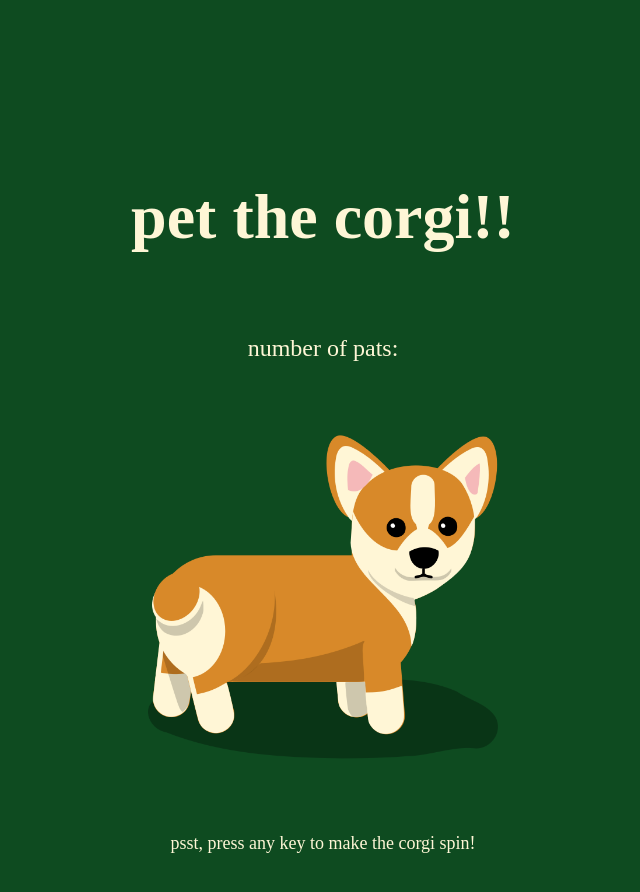
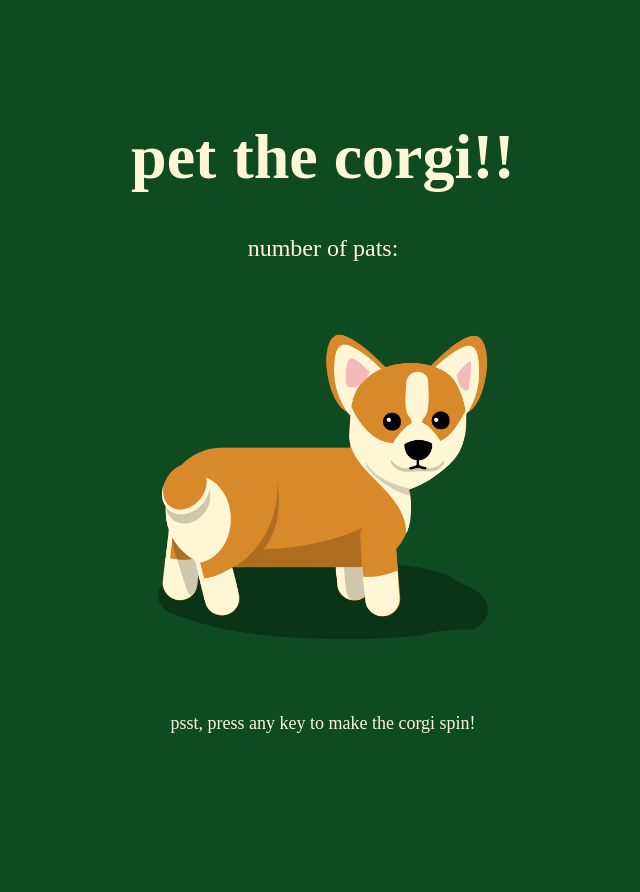
Before and after one commit to alicenyberg/useless-web, a plain HTML site: page index.html in a window 1280 px wide. Shown: the top 892 px of the page, without its empty margins (317-957 px from the left). Drawn offline with Linux system fonts and the light colour scheme; a web font is replaced by a local one.

Commit message:
added css

```diff
--- a/global.css
+++ b/global.css
@@ -3,6 +3,7 @@
   --background-color: rgb(14, 75, 32);
   --background-light: rgb(15, 17, 121);
   --h1-color: #fef6d6;
+  --h1-font-size-mobile: 48px;
   --h1-font-size: 64px;
   --p-font-size: 24px;
   --p-small: 18px;
--- a/style.css
+++ b/style.css
@@ -17,13 +17,15 @@ body {
 
 h1 {
   padding-top: 120px;
-  margin: 60px;
+  margin: 0;
+  margin-bottom: 20px;
   display: flex;
   justify-content: center;
   align-items: center;
+  text-align: center;
   font-family: var(--font-main);
   color: var(--h1-color);
-  font-size: var(--h1-font-size);
+  font-size: var(--h1-font-size-mobile);
 }
 
 p {
@@ -41,8 +43,8 @@ p {
 }
 
 .corgiContainer img {
-  height: 350px;
-  width: 350px;
+  height: 330px;
+  width: 330px;
 }
 
 .btnCounter {
@@ -60,6 +62,7 @@ p {
 }
 .keyText {
   font-size: var(--p-small);
+  text-align: center;
 }
 
 .rotate {
@@ -78,3 +81,21 @@ footer {
   position: absolute;
   padding-top: 300%;
 }
+
+@media screen and (min-width: 768px) {
+  h1 {
+    font-size: var(--h1-font-size);
+  }
+  p {
+    font-size: var(--p-font-size);
+  }
+}
+
+@media screen and (min-width: 1024px) {
+  h1 {
+    font-size: var(--h1-font-size);
+  }
+  p {
+    font-size: var(--p-font-size);
+  }
+}
```
